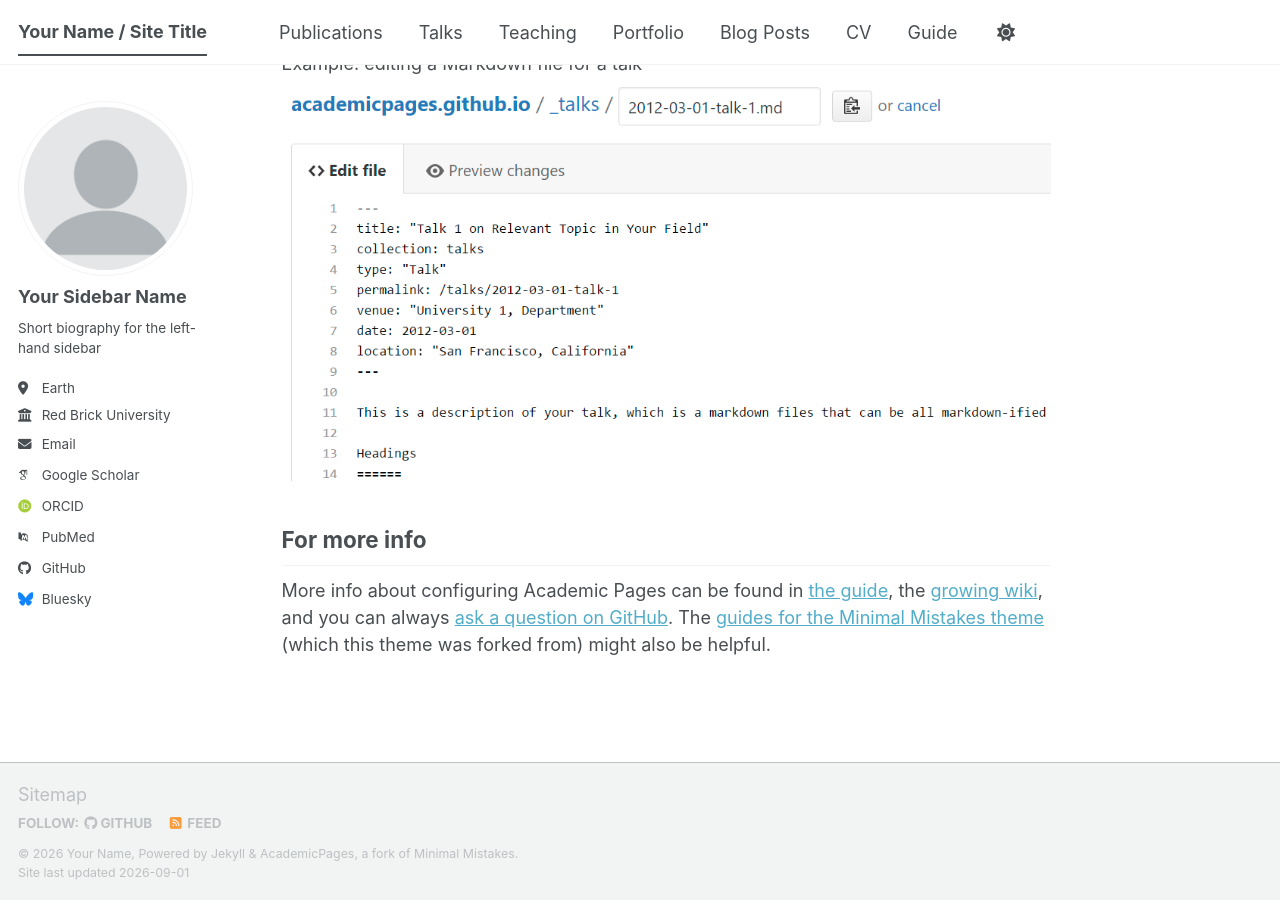
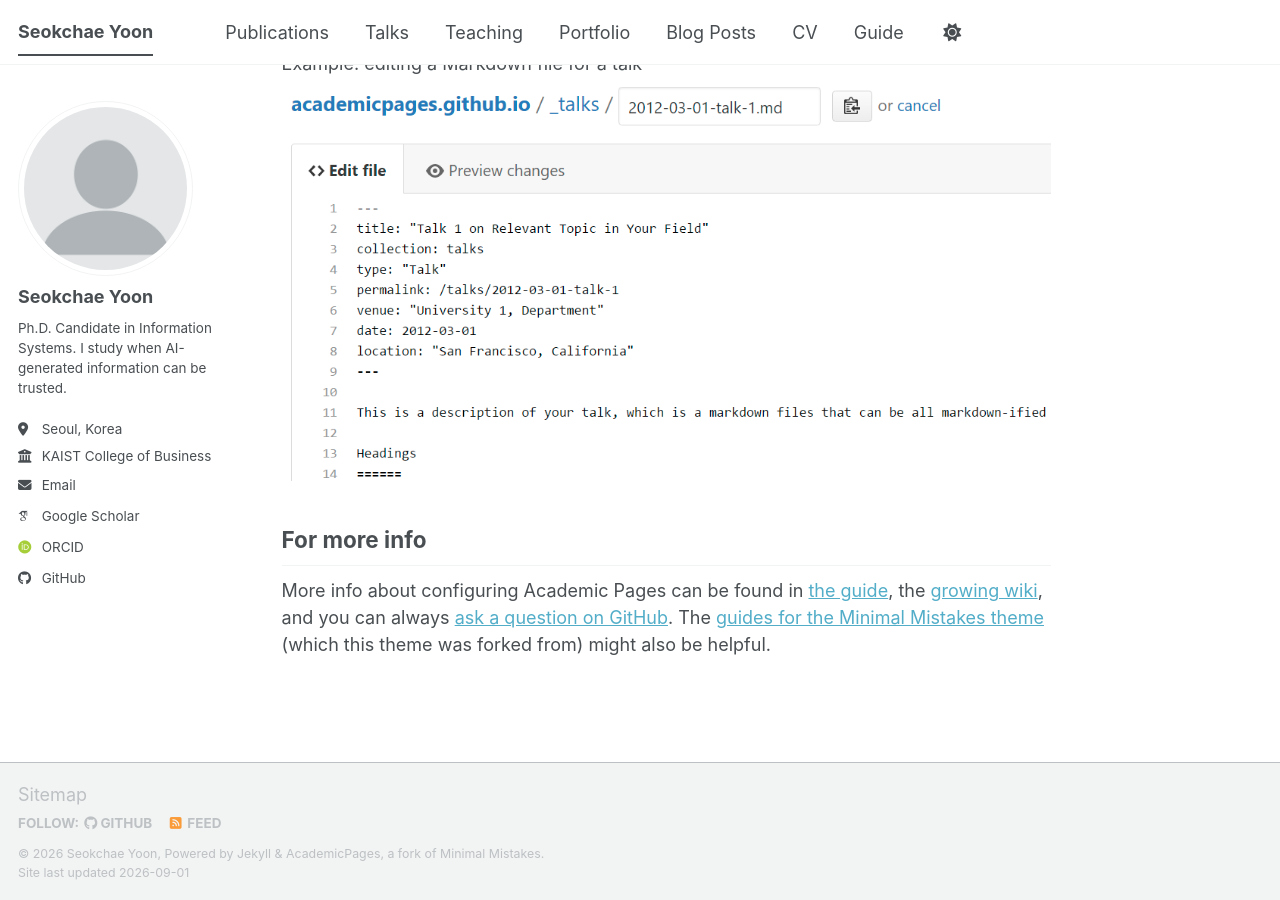
Before and after one commit to seokchae-yoon/seokchae-yoon.github.io, a Jekyll site: the page built from _pages/about.md, in a window 1280 px wide and 900 px high, scrolled down 2720 px. Built offline with Jekyll 4.4.1, drawn with Linux system fonts in a browser that asks for light colours; some web fonts are replaced; a script bundle is joined from its source files by our own code; library files that are not in the unit come from our copies.

Commit message:
Configure site identity and author profile

```diff
--- a/_config.yml
+++ b/_config.yml
@@ -9,14 +9,13 @@
 # Basic Site Settings
 locale                   : "en-US"
 site_theme               : "default" # The available themes options are "default", "air", "sunrise", "mint", "dirt" and "contrast"
-title                    : "Your Name / Site Title"
+title                    : "Seokchae Yoon"
 title_separator          : "-"
-name                     : &name "Your Name"
-description              : &description "Your Name's academic portfolio"   # Update this with a general description of your site, this is the default if not overridden by a page
-url                      : https://academicpages.github.io # The base hostname & protocol for your site e.g. "https://[your GitHub username].github.io",
-                                                           # or if you already have some other page hosted on Github then use "https://[your GitHub username].github.io/[Your Repo Name]"
+name                     : &name "Seokchae Yoon"
+description              : &description "Ph.D. Candidate in Management Engineering, Information Systems, at KAIST College of Business"
+url                      : "https://seokchae-yoon.github.io"
 baseurl                  : "" # the subpath of your site, e.g. "/blog"
-repository               : "academicpages/academicpages.github.io"
+repository               : "seokchae-yoon/seokchae-yoon.github.io"
 
 # Site Author - The following control what appear as part of the author content on the side bar.
 #               If a field is blank the icon and link will not appear, otherwise it will be shown.
@@ -24,24 +23,24 @@ repository               : "academicpages/academicpages.github.io"
 author:
   # Biographic information
   avatar           : "profile.png"
-  name             : "Your Sidebar Name"
+  name             : "Seokchae Yoon"
   pronouns         : # example: "she/her"
-  bio              : "Short biography for the left-hand sidebar"
-  location         : "Earth"
-  employer         : "Red Brick University"
+  bio              : "Ph.D. Candidate in Information Systems. I study when AI-generated information can be trusted."
+  location         : "Seoul, Korea"
+  employer         : "KAIST College of Business"
   uri              : # URL
-  email            : "none@example.org"
+  email            : "seokchaeyoon@kaist.ac.kr"
 
   # Academic websites
   academia         : # URL
   arxiv            : # URL - Update with the correct link to your profile
-  googlescholar    : "https://scholar.google.com/citations?user=PS_CX0AAAAAJ"
+  googlescholar    : "https://scholar.google.com/citations?user=1A6VYAkAAAAJ&hl=ko"
   inspire-hep      : # URL
   impactstory      : # URL
-  orcid            : "https://orcid.org/yourorcidurl"
+  orcid            : "https://orcid.org/0000-0001-7582-5304"
   semantic         : # URL
   ssrn             : # URL
-  pubmed           : "https://www.ncbi.nlm.nih.gov/pubmed/?term=john+snow"
+  pubmed           : # URL
   researchgate     : # URL
   scopus           : # URL
   zotero           : # URL
@@ -51,13 +50,13 @@ author:
   bitbucket        : # Username - Update with your username on the site
   codepen          : # Username
   dribbble         : # Username
-  github           : "academicpages"
+  github           : "seokchae-yoon"
   kaggle           : # Username
   stackoverflow    : # User number or user number and name (i.e., use "1" or "1/jeff-atwood")
 
   # Social media
   artstation       : # Username
-  bluesky          : "bsky.app" # Replace this with you Bluesky username
+  bluesky          : # Username
   facebook         : # Username
   flickr           : # Username
   foursquare       : # Username
@@ -302,7 +301,7 @@ sass:
 permalink: /:categories/:title/
 # paginate: 5 # amount of posts to show
 # paginate_path: /page:num/
-timezone: Etc/UTC # https://en.wikipedia.org/wiki/List_of_tz_database_time_zones
+timezone: Asia/Seoul # https://en.wikipedia.org/wiki/List_of_tz_database_time_zones
 
 
 # Plugins
```
